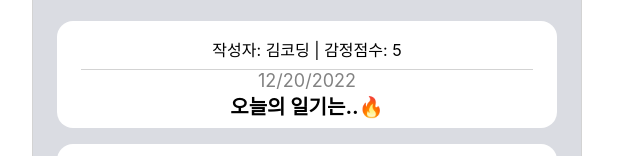
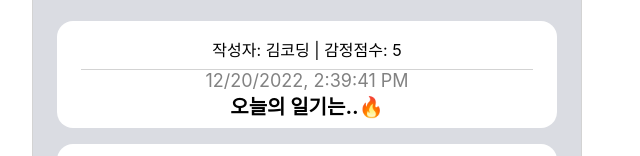
Before and after one commit to SpringintheFall/mini-dairy, a React (Create React App) app: page / in a window 1280 px wide. Shown: the part 644-800 px from the top of the page, without its empty margins (0-640 px from the left). Built offline with nearby package versions, Linux system fonts and the light colour scheme.

Commit message:
feat: 다이어리 리스트 아이템 구현 완료

```diff
--- a/package.json
+++ b/package.json
@@ -9,6 +9,7 @@
     "react": "^18.2.0",
     "react-dom": "^18.2.0",
     "react-scripts": "5.0.1",
+    "styled-components": "^5.3.6",
     "web-vitals": "^2.1.4"
   },
   "scripts": {
--- a/src/DiartItem.js
+++ b/src/DiartItem.js
@@ -5,9 +5,7 @@ const DiaryItem = ({ author, content, created_date, emotion, id }) => {
         작성자: {author} | 감정점수: {emotion}
       </span>
       <br />
-      <span className="date">
-        {new Date(created_date).toLocaleDateString()}
-      </span>
+      <span className="date">{new Date(created_date).toLocaleString()}</span>
       <br />
       <span className="content">{content}</span>
     </div>
```
Also changed, not shown: 2 other files (tests, documents, lock files or other folders).
